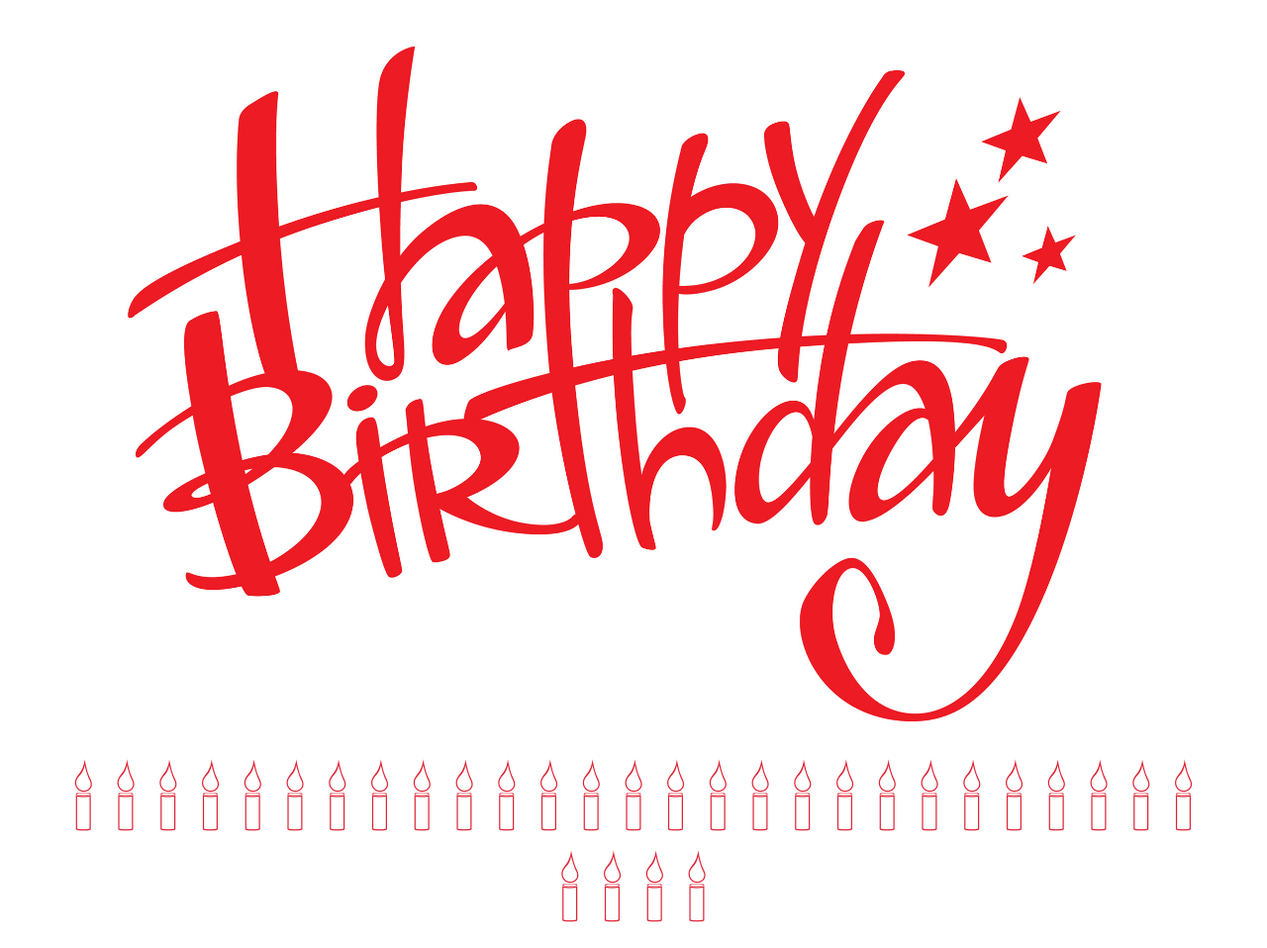
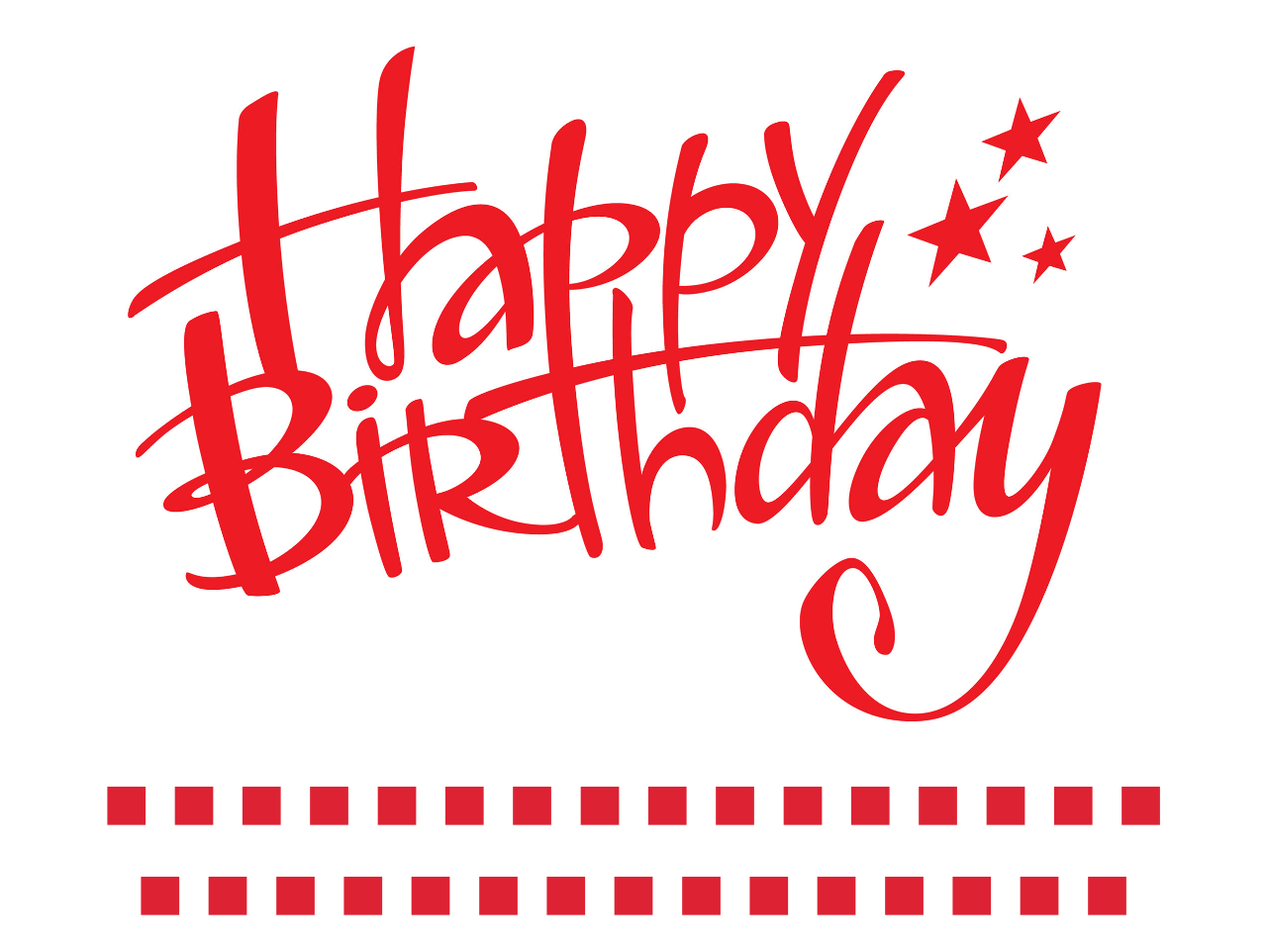
Before and after one commit to 161110/161110.github.io, a plain HTML site: page index.html in a window 1280 px wide. Shown: the whole page at 99% size. Drawn offline with Linux system fonts and the light colour scheme.

Commit message:
fallback

```diff
--- a/index.html
+++ b/index.html
@@ -8,37 +8,37 @@
 <body>
 <img src="happy_birthday.jpg" alt="Happy Birthday" style="width:90%; max-width:2250; margin: 0 auto; display:block">
 <div style="width:90%; max-width:2250; margin: 0 auto; display:block; text-align: center; font-size: 80px; color:#d23;">
-<a href="javascript:alert('Alles Gute zum Geburtstag!');" onclick="changeColor(this);" style="text-decoration: none; color:#d23;">🕯</a>
-<a href="javascript:void(null)" onclick="changeColor(this);" style="text-decoration: none; color:#d23;">🕯</a>
-<a href="javascript:void(null)" onclick="changeColor(this);" style="text-decoration: none; color: #d23;">🕯</a>
-<a href="javascript:void(null)" onclick="changeColor(this);" style="text-decoration: none; color:#d23;">🕯</a>
-<a href="javascript:void(null)" onclick="changeColor(this);" style="text-decoration: none; color:#d23;">🕯</a>
-<a href="javascript:void(null)" onclick="changeColor(this);" style="text-decoration: none; color:#d23;">🕯</a>
-<a href="javascript:void(null)" onclick="changeColor(this);" style="text-decoration: none; color:#d23;">🕯</a>
-<a href="javascript:void(null)" onclick="changeColor(this);" style="text-decoration: none; color:#d23;">🕯</a>
-<a href="javascript:void(null)" onclick="changeColor(this);" style="text-decoration: none; color:#d23;">🕯</a>
-<a href="javascript:void(null)" onclick="changeColor(this);" style="text-decoration: none; color:#d23;">🕯</a>
-<a href="javascript:alert('Sehr gut, hoffentlich geht Dir die Puste nicht aus!');" onclick="changeColor(this);" style="text-decoration: none; color:#d23;">🕯</a>
-<a href="javascript:void(null)" onclick="changeColor(this);" style="text-decoration: none; color:#d23;">🕯</a>
-<a href="javascript:void(null)" onclick="changeColor(this);" style="text-decoration: none; color:#d23;">🕯</a>
-<a href="javascript:void(null)" onclick="changeColor(this);" style="text-decoration: none; color:#d23;">🕯</a>
-<a href="javascript:void(null)" onclick="changeColor(this);" style="text-decoration: none; color:#d23;">🕯</a>
-<a href="javascript:void(null)" onclick="changeColor(this);" style="text-decoration: none; color:#d23;">🕯</a>
-<a href="javascript:void(null)" onclick="changeColor(this);" style="text-decoration: none; color:#d23;">🕯</a>
-<a href="javascript:void(null)" onclick="changeColor(this);" style="text-decoration: none; color:#d23;">🕯</a>
-<a href="javascript:void(null)" onclick="changeColor(this);" style="text-decoration: none; color:#d23;">🕯</a>
-<a href="javascript:void(null)" onclick="changeColor(this);" style="text-decoration: none; color:#d23;">🕯</a>
-<a href="javascript:void(null)" onclick="changeColor(this);" style="text-decoration: none; color:#d23;">🕯</a>
-<a href="javascript:alert('Du schaffst es!');" onclick="changeColor(this);" style="text-decoration: none; color:#d23;">🕯</a>
-<a href="javascript:void(null)" onclick="changeColor(this);" style="text-decoration: none; color:#d23;">🕯</a>
-<a href="javascript:void(null)" onclick="changeColor(this);" style="text-decoration: none; color:#d23;">🕯</a>
-<a href="javascript:void(null)" onclick="changeColor(this);" style="text-decoration: none; color:#d23;">🕯</a>
-<a href="javascript:void(null)" onclick="changeColor(this);" style="text-decoration: none; color:#d23;">🕯</a>
-<a href="javascript:void(null)" onclick="changeColor(this);" style="text-decoration: none; color:#d23;">🕯</a>
-<a href="ohne-grenzen.jpg" onclick="changeColor(this);" style="text-decoration: none; color:#d23;" target="_blank">🕯</a>
-<a href="javascript:void(null)" onclick="changeColor(this);" style="text-decoration: none; color:#d23;">🕯</a>
-<a href="javascript:void(null)" onclick="changeColor(this);" style="text-decoration: none; color:#d23;">🕯</a>
-<a href="javascript:void(null)" onclick="changeColor(this);" style="text-decoration: none; color:#d23;">🕯</a>
+<a href="javascript:alert('Alles Gute zum Geburtstag!');" onclick="changeColor(this);" style="text-decoration: none; color:#d23;">■</a>
+<a href="javascript:void(null)" onclick="changeColor(this);" style="text-decoration: none; color:#d23;">■</a>
+<a href="javascript:void(null)" onclick="changeColor(this);" style="text-decoration: none; color: #d23;">■</a>
+<a href="javascript:void(null)" onclick="changeColor(this);" style="text-decoration: none; color:#d23;">■</a>
+<a href="javascript:void(null)" onclick="changeColor(this);" style="text-decoration: none; color:#d23;">■</a>
+<a href="javascript:void(null)" onclick="changeColor(this);" style="text-decoration: none; color:#d23;">■</a>
+<a href="javascript:void(null)" onclick="changeColor(this);" style="text-decoration: none; color:#d23;">■</a>
+<a href="javascript:void(null)" onclick="changeColor(this);" style="text-decoration: none; color:#d23;">■</a>
+<a href="javascript:void(null)" onclick="changeColor(this);" style="text-decoration: none; color:#d23;">■</a>
+<a href="javascript:void(null)" onclick="changeColor(this);" style="text-decoration: none; color:#d23;">■</a>
+<a href="javascript:alert('Sehr gut, hoffentlich geht Dir die Puste nicht aus!');" onclick="changeColor(this);" style="text-decoration: none; color:#d23;">■</a>
+<a href="javascript:void(null)" onclick="changeColor(this);" style="text-decoration: none; color:#d23;">■</a>
+<a href="javascript:void(null)" onclick="changeColor(this);" style="text-decoration: none; color:#d23;">■</a>
+<a href="javascript:void(null)" onclick="changeColor(this);" style="text-decoration: none; color:#d23;">■</a>
+<a href="javascript:void(null)" onclick="changeColor(this);" style="text-decoration: none; color:#d23;">■</a>
+<a href="javascript:void(null)" onclick="changeColor(this);" style="text-decoration: none; color:#d23;">■</a>
+<a href="javascript:void(null)" onclick="changeColor(this);" style="text-decoration: none; color:#d23;">■</a>
+<a href="javascript:void(null)" onclick="changeColor(this);" style="text-decoration: none; color:#d23;">■</a>
+<a href="javascript:void(null)" onclick="changeColor(this);" style="text-decoration: none; color:#d23;">■</a>
+<a href="javascript:void(null)" onclick="changeColor(this);" style="text-decoration: none; color:#d23;">■</a>
+<a href="javascript:void(null)" onclick="changeColor(this);" style="text-decoration: none; color:#d23;">■</a>
+<a href="javascript:alert('Du schaffst es!');" onclick="changeColor(this);" style="text-decoration: none; color:#d23;">■</a>
+<a href="javascript:void(null)" onclick="changeColor(this);" style="text-decoration: none; color:#d23;">■</a>
+<a href="javascript:void(null)" onclick="changeColor(this);" style="text-decoration: none; color:#d23;">■</a>
+<a href="javascript:void(null)" onclick="changeColor(this);" style="text-decoration: none; color:#d23;">■</a>
+<a href="javascript:void(null)" onclick="changeColor(this);" style="text-decoration: none; color:#d23;">■</a>
+<a href="javascript:void(null)" onclick="changeColor(this);" style="text-decoration: none; color:#d23;">■</a>
+<a href="ohne-grenzen.jpg" onclick="changeColor(this);" style="text-decoration: none; color:#d23;" target="_blank">■</a>
+<a href="javascript:void(null)" onclick="changeColor(this);" style="text-decoration: none; color:#d23;">■</a>
+<a href="javascript:void(null)" onclick="changeColor(this);" style="text-decoration: none; color:#d23;">■</a>
+<a href="javascript:void(null)" onclick="changeColor(this);" style="text-decoration: none; color:#d23;">■</a>
 </div>
 <script>
 function changeColor(element) {
```
